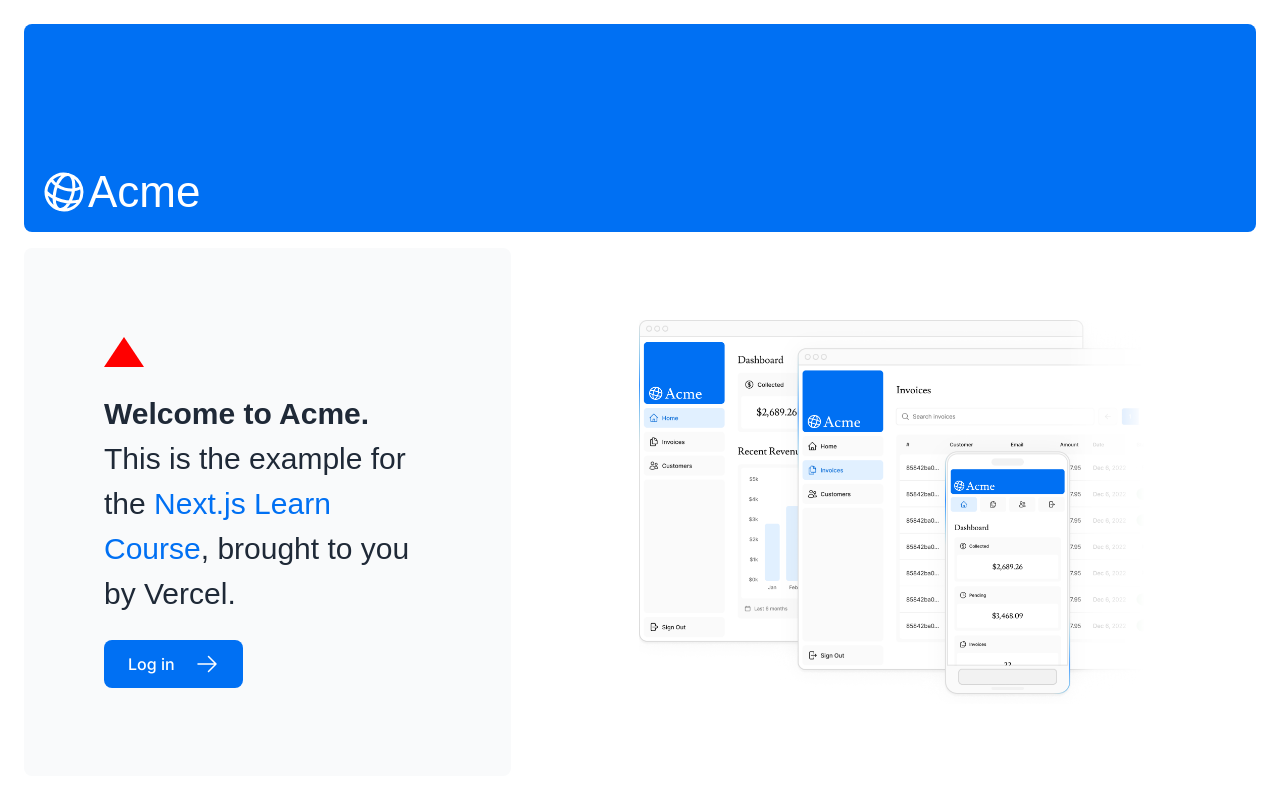
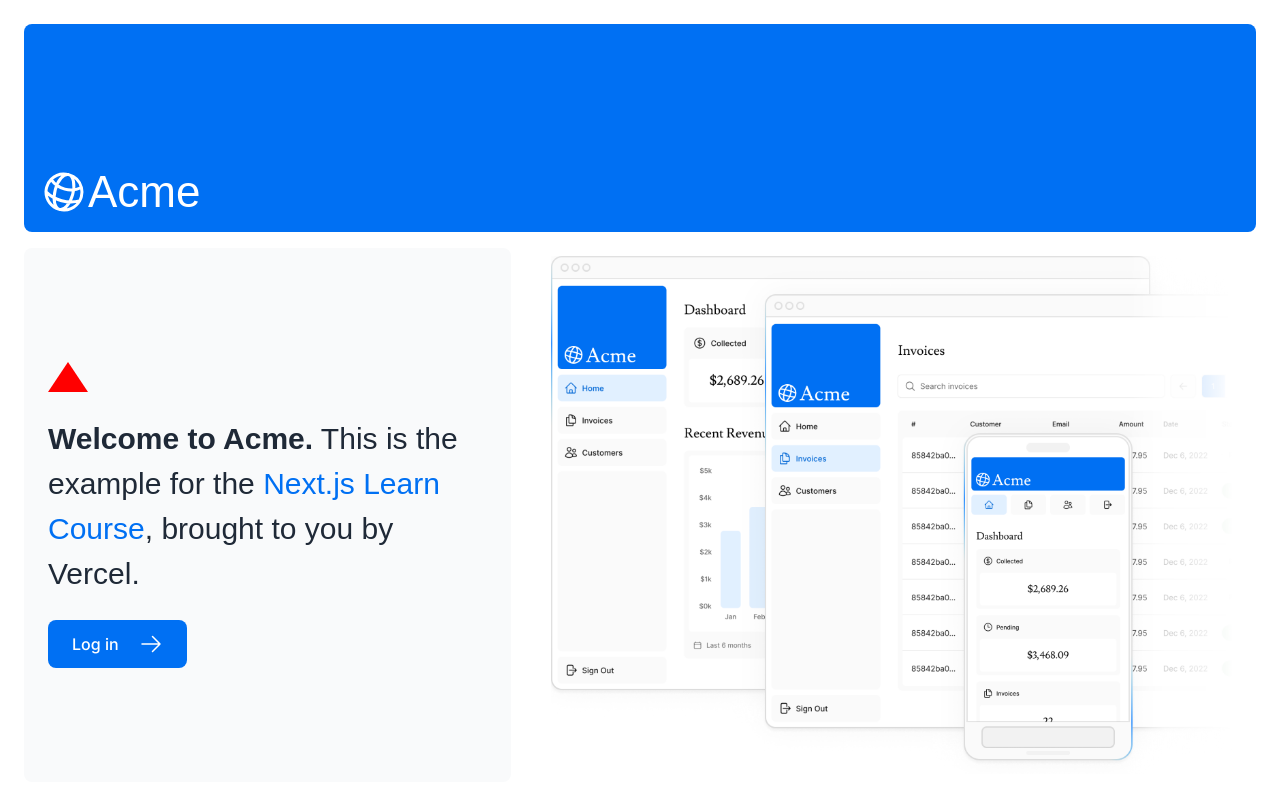
Before and after one commit to Carloslt5/nextjs-dashboard, a Next.js app: page / in a window 1280 px wide. Shown: the top 800 px of the page. Built offline with nearby package versions, Linux system fonts and the light colour scheme; a web font is replaced by a local one.

Commit message:
change img size home

```diff
--- a/app/page.tsx
+++ b/app/page.tsx
@@ -12,7 +12,7 @@
         <AcmeLogo />
       </div>
       <div className='mt-4 flex grow flex-col gap-4 md:flex-row'>
-        <div className='flex flex-col justify-center gap-6 rounded-lg bg-gray-50 px-6 py-10 md:w-2/5 md:px-20'>
+        <div className='flex flex-col justify-center gap-6 rounded-lg bg-gray-50 px-6 py-10 md:w-2/5 md:px-18'>
           <div className={styles.shape}></div>
           <p
             className={`${lusitana.className} text-xl text-gray-800 md:text-3xl md:leading-normal`}
@@ -34,7 +34,7 @@
             <ArrowRightIcon className='w-5 md:w-6' />
           </Link>
         </div>
-        <div className='flex items-center justify-center p-6 md:w-3/5 md:px-28 md:py-12'>
+        <div className='flex items-center justify-center p-6 md:w-3/5 md:py-2'>
           {/* Add Hero Images Here */}
           <Image
             src='/hero-desktop.png'
```
